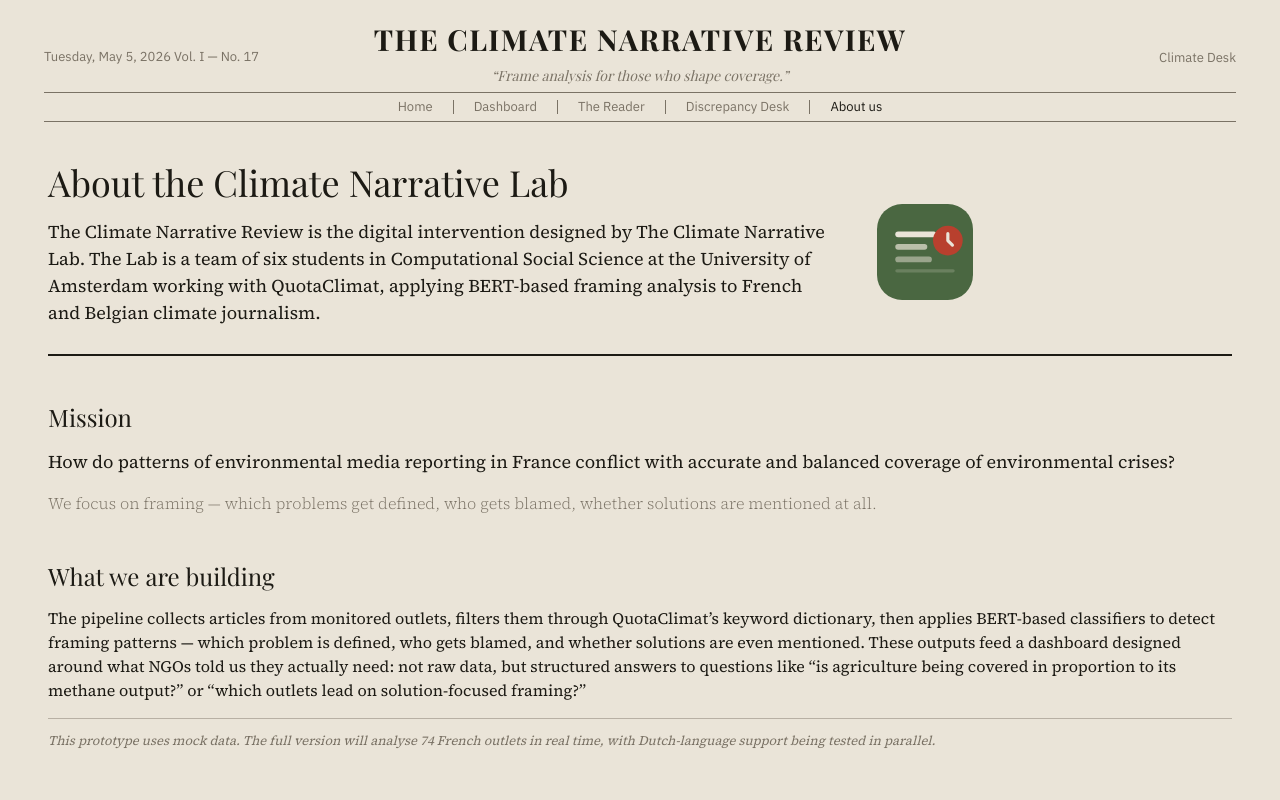
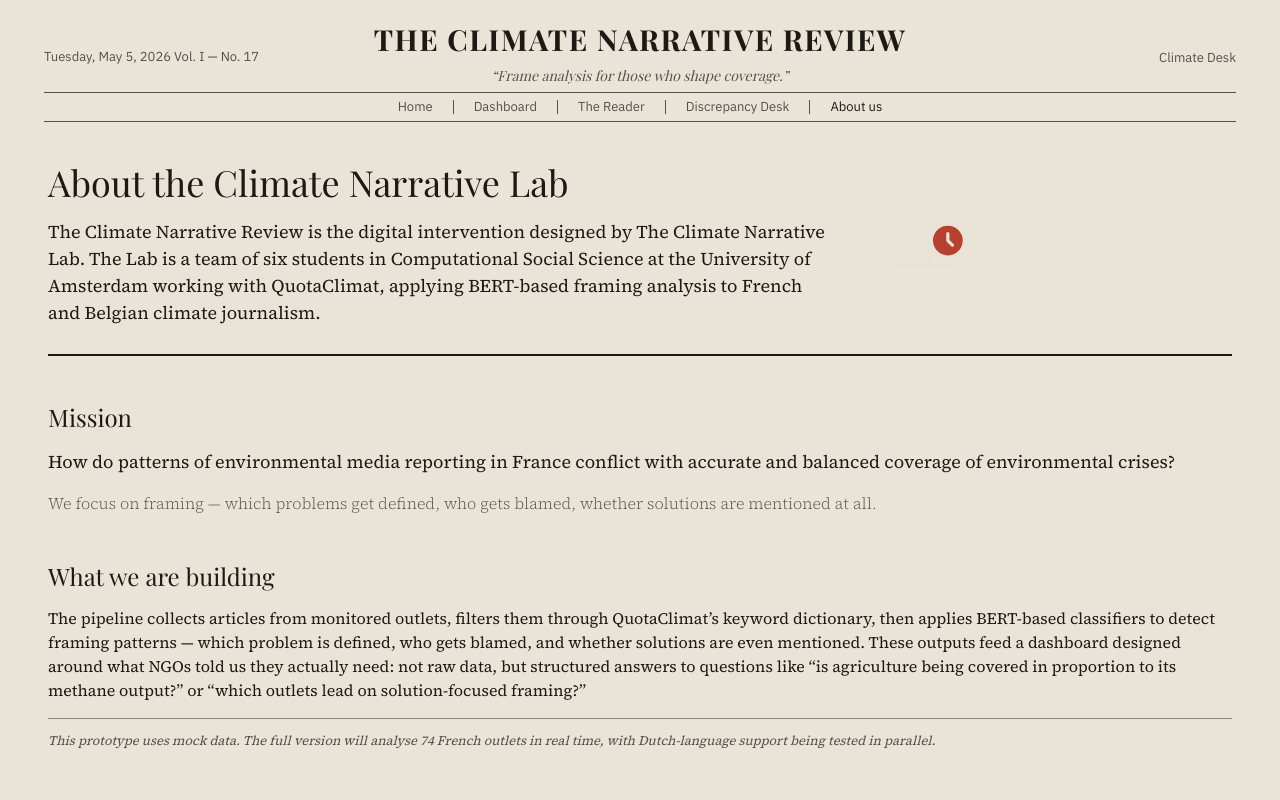
Before and after one commit to MarkT-D/quotaclimat-media-framing, a Next.js app: page /about in a window 1280 px wide. Shown: the top 800 px of the page. Built offline with nearby package versions, Linux system fonts and the light colour scheme; a web font is replaced by a local one.

Commit message:
ui: improve contrast tokens, remove logo background rect

```diff
--- a/app/globals.css
+++ b/app/globals.css
@@ -11,10 +11,10 @@
   --green-d: #2D4228;
   --green-m: #A8BE8A;
   --bg:     #EAE4D8;
-  --bg2:    #DDD6C6;
-  --border: #B8B0A4;
+  --bg2:    #CFC8B8;
+  --border: #8C8680;
   --t1:     #1C1A14;
-  --t2:     #7A7265;
+  --t2:     #574F48;
 }
 
 html {
--- a/components/Logo.tsx
+++ b/components/Logo.tsx
@@ -5,8 +5,7 @@ interface Props {
 export default function Logo({ size = 42 }: Props) {
   return (
     <svg width={size} height={size} viewBox="0 0 42 42" fill="none">
-      <rect width="42" height="42" rx="11" style={{ fill: "var(--green)" }} />
-      <rect x="8" y="12" width="18" height="2.5" rx="1.25" style={{ fill: "var(--bg)" }} />
+<rect x="8" y="12" width="18" height="2.5" rx="1.25" style={{ fill: "var(--bg)" }} />
       <rect x="8" y="17.5" width="14" height="2.5" rx="1.25" style={{ fill: "var(--bg)", opacity: 0.7 }} />
       <rect x="8" y="23" width="16" height="2.5" rx="1.25" style={{ fill: "var(--bg)", opacity: 0.5 }} />
       <circle cx="31" cy="16" r="6.5" style={{ fill: "var(--red)" }} />
```
